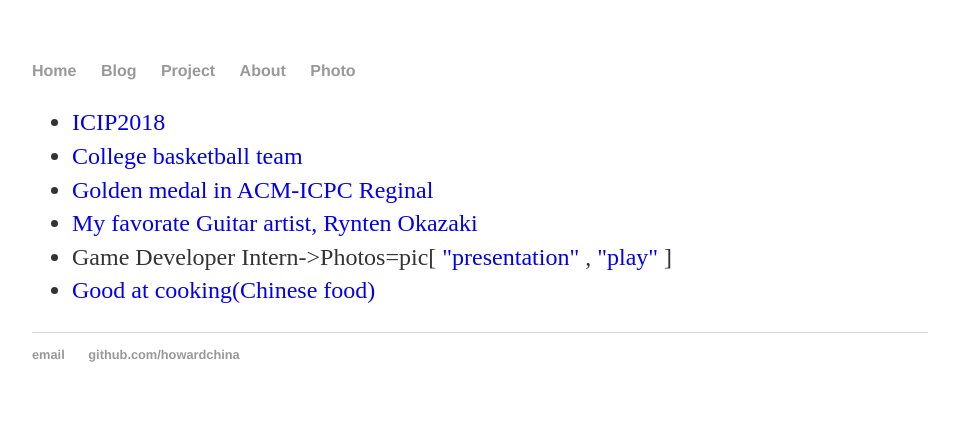
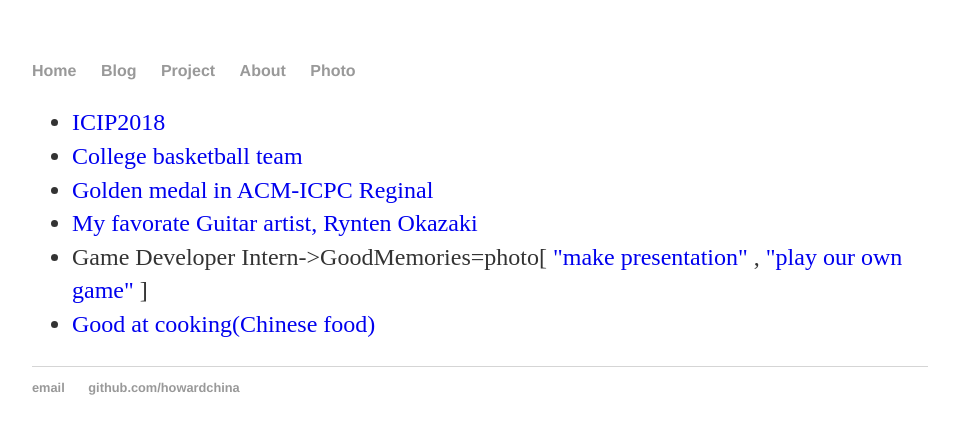
Before and after one commit to howardchina/howardchina.github.io, a Jekyll site: the page built from photo/index.html, in a window 1280 px wide. Shown: the top 434 px of the page, without its empty margins (160-1119 px from the left). Built offline with Jekyll 4.4.1, drawn with Linux system fonts in a browser that asks for light colours.

Commit message:
link huanle

```diff
--- a/photo/index.html
+++ b/photo/index.html
@@ -10,7 +10,7 @@ title: Photo
 				<li><a href="/img/master/double.jpg">College basketball team</a></li>
 				<li><a href="/img/ACM/team_outside.jpg">Golden medal in ACM-ICPC Reginal</a></li>
 				<li><a href="/img/Guitar/Okazaki.jpg">My favorate Guitar artist, Rynten Okazaki</a></li>
-				<li id='GamDevInt'>Game Developer Intern->Photos=pic[<a href="/img/huanle/1.jpeg"> "presentation" </a>,<a href="/img/huanle/2.jpeg"> "play" </a>]</li>
+				<li id='GamDevInt'>Game Developer Intern->GoodMemories=photo[<a href="/img/huanle/1.jpeg"> "make presentation" </a>,<a href="/img/huanle/2.jpeg"> "play our own game" </a>]</li>
 				<li><a href="http://phdeat.lofter.com/">Good at cooking(Chinese food)</a></li>
 			</ul>
 
```
